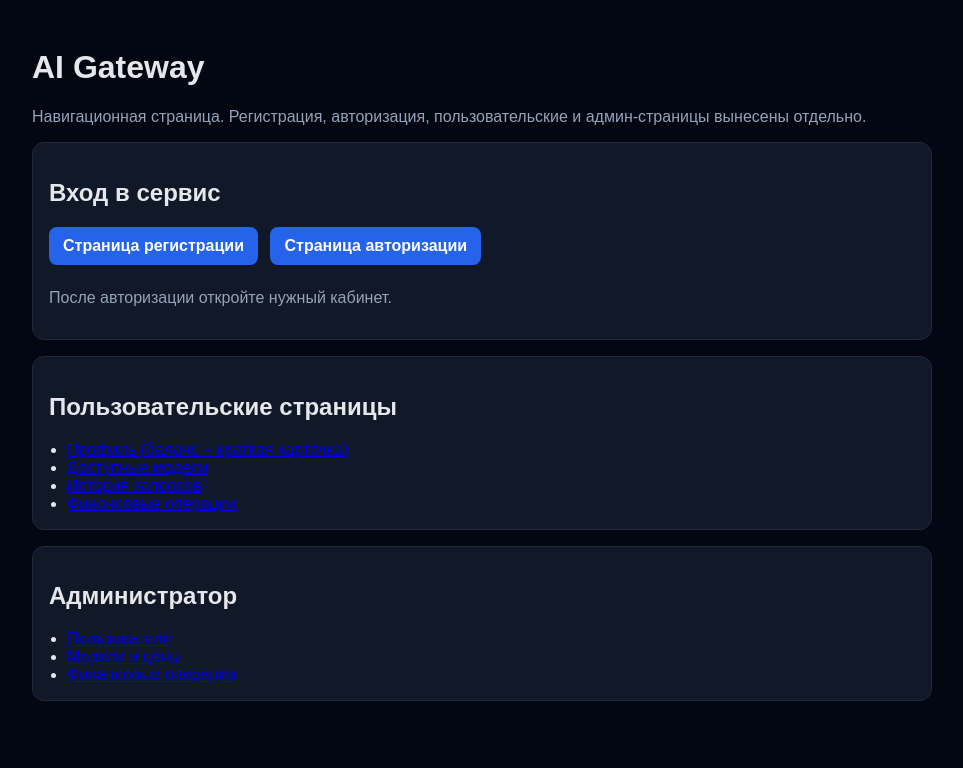
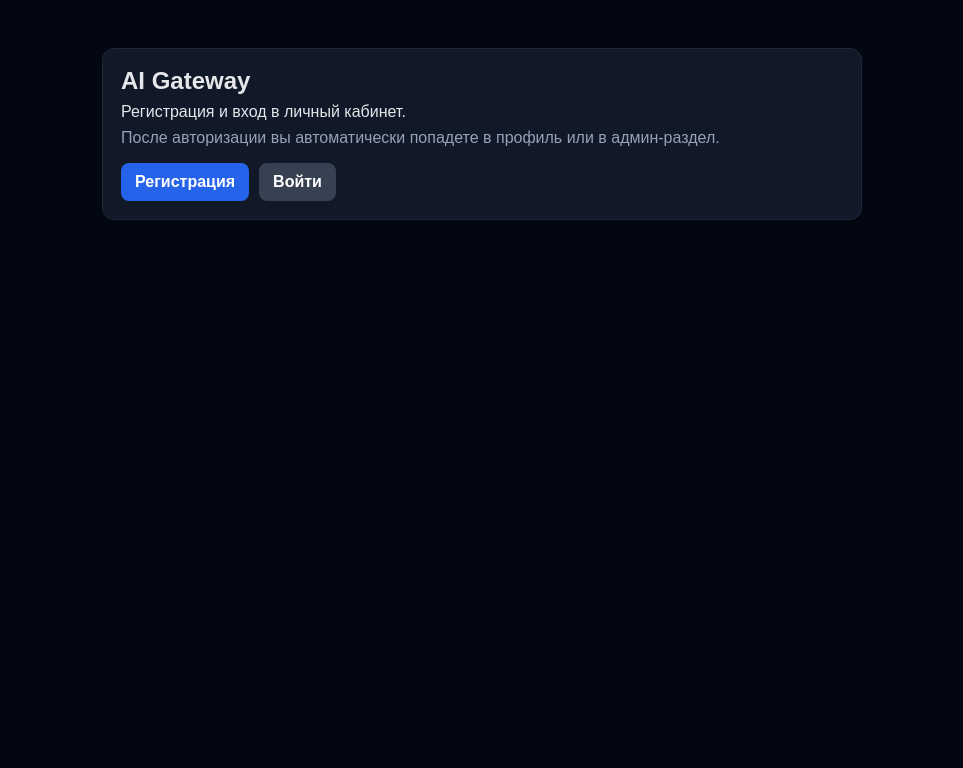
Before and after one commit to IVIproject/ILUSHENKOV_V_4254, a FastAPI app: page /gateway in a window 1280 px wide. Shown: the top 768 px of the page, without its empty margins (158-1121 px from the left). Run offline with FastAPI, Linux system fonts and the light colour scheme; parts of the project's set-up code (start-up, migrations or seed data) failed here and were passed over.

Commit message:
Fix gateway auth recovery and simplify UI routes
Co-authored-by: IVI <IVIproject@users.noreply.github.com>

```diff
--- a/app/main.py
+++ b/app/main.py
@@ -279,6 +279,9 @@ def _verify_gateway_admin_key(user: GatewayUser = Depends(_get_gateway_user)) ->
 def _verify_gateway_user_password(user: GatewayUser, password: str) -> bool:
     if not user.password_hash:
         return False
+    if "$" not in user.password_hash:
+        # Legacy rows were saved without salt; they should be reset via re-registration.
+        return False
     parts = user.password_hash.split("$", 1)
     if len(parts) != 2:
         return False
@@ -591,6 +594,26 @@ def gateway_register(payload: GatewayUserRegisterRequest):
         _ensure_catalog_seeded(db)
         exists = db.query(GatewayUser).filter(GatewayUser.email == email).first()
         if exists:
+            if "$" not in (exists.password_hash or ""):
+                # Recover legacy account: old rows stored digest without salt, so login cannot validate them.
+                if not exists.api_key:
+                    new_key, _, _, _ = generate_api_key()
+                    exists.api_key = new_key
+                exists.password_hash = password_hash
+                exists.is_active = True
+                if _is_admin_email(email):
+                    exists.role = "admin"
+                db.commit()
+                db.refresh(exists)
+                return GatewayUserResponse(
+                    user_id=exists.id,
+                    email=exists.email,
+                    api_key=exists.api_key,
+                    role=exists.role,
+                    token_balance=exists.tokens_balance,
+                    tariff_code=exists.plan,
+                    is_active=exists.is_active,
+                )
             raise HTTPException(status_code=409, detail="Email already registered")
         role = "admin" if _is_admin_email(email) else "user"
         user = GatewayUser(
@@ -622,7 +645,14 @@ def gateway_login(payload: GatewayLoginRequest):
     with SessionLocal() as db:
         _ensure_catalog_seeded(db)
         user = db.query(GatewayUser).filter(GatewayUser.email == email).first()
-        if not user or not _verify_gateway_user_password(user, payload.password):
+        if not user:
+            raise HTTPException(status_code=401, detail="Invalid email or password")
+        if "$" not in (user.password_hash or ""):
+            raise HTTPException(
+                status_code=409,
+                detail="Legacy account detected. Re-register with the same email to reset your password.",
+            )
+        if not _verify_gateway_user_password(user, payload.password):
             raise HTTPException(status_code=401, detail="Invalid email or password")
         if not user.is_active:
             raise HTTPException(status_code=403, detail="Gateway user is inactive")
--- a/templates/gateway/finance.html
+++ b/templates/gateway/finance.html
@@ -20,7 +20,7 @@
     <h1>Финансовые операции</h1>
     <div class="nav">
       <a href="/gateway/profile">Профиль</a>
-      <a href="/gateway/models">Модели</a>
+      <a href="/gateway/models/page">Модели</a>
       <a href="/gateway/history">История запросов</a>
       <a href="/gateway/login">Выход</a>
     </div>
--- a/templates/gateway/history.html
+++ b/templates/gateway/history.html
@@ -20,7 +20,7 @@
     <h1>История запросов</h1>
     <div class="top-nav">
       <a href="/gateway/profile">Профиль</a>
-      <a href="/gateway/models">Модели</a>
+      <a href="/gateway/models/page">Модели</a>
       <a href="/gateway/finance">Финансы</a>
     </div>
     <section class="card">
--- a/templates/gateway/index.html
+++ b/templates/gateway/index.html
@@ -5,24 +5,13 @@
   <meta name="viewport" content="width=device-width, initial-scale=1.0" />
   <title>AI Gateway</title>
   <style>
-    body {
-      margin: 0;
-      font-family: Arial, sans-serif;
-      background: #030712;
-      color: #e5e7eb;
-    }
-    .container {
-      max-width: 900px;
-      margin: 0 auto;
-      padding: 28px 16px 52px;
-    }
-    .card {
-      background: #111827;
-      border: 1px solid #1f2937;
-      border-radius: 12px;
-      padding: 16px;
-      margin-bottom: 16px;
-    }
+    body { margin: 0; font-family: Arial, sans-serif; background: #030712; color: #e5e7eb; }
+    .container { max-width: 760px; margin: 0 auto; padding: 48px 16px 56px; }
+    .card { background: #111827; border: 1px solid #1f2937; border-radius: 12px; padding: 18px; }
+    h1 { margin: 0 0 8px; }
+    p { margin: 0; }
+    .muted { color: #94a3b8; margin-top: 8px; }
+    .actions { display: flex; flex-wrap: wrap; gap: 10px; margin-top: 16px; }
     a.button {
       display: inline-block;
       text-decoration: none;
@@ -31,47 +20,20 @@
       color: #fff;
       padding: 10px 14px;
       font-weight: 700;
-      margin-right: 8px;
-      margin-bottom: 8px;
     }
-    .muted {
-      color: #94a3b8;
-    }
-    ul {
-      margin: 8px 0 0;
-      padding-left: 18px;
-    }
+    a.button.secondary { background: #374151; }
   </style>
 </head>
 <body>
   <div class="container">
-    <h1>AI Gateway</h1>
-    <p class="muted">Навигационная страница. Регистрация, авторизация, пользовательские и админ-страницы вынесены отдельно.</p>
-
     <section class="card">
-      <h2>Вход в сервис</h2>
-      <a class="button" href="/gateway/register">Страница регистрации</a>
-      <a class="button" href="/gateway/login">Страница авторизации</a>
-      <p class="muted">После авторизации откройте нужный кабинет.</p>
-    </section>
-
-    <section class="card">
-      <h2>Пользовательские страницы</h2>
-      <ul>
-        <li><a href="/gateway/profile">Профиль (баланс + краткая карточка)</a></li>
-        <li><a href="/gateway/models">Доступные модели</a></li>
-        <li><a href="/gateway/history">История запросов</a></li>
-        <li><a href="/gateway/finance">Финансовые операции</a></li>
-      </ul>
-    </section>
-
-    <section class="card">
-      <h2>Администратор</h2>
-      <ul>
-        <li><a href="/gateway/admin/users/ui">Пользователи</a></li>
-        <li><a href="/gateway/admin/models/ui">Модели и цены</a></li>
-        <li><a href="/gateway/admin/finance/ui">Финансовые операции</a></li>
-      </ul>
+      <h1>AI Gateway</h1>
+      <p>Регистрация и вход в личный кабинет.</p>
+      <p class="muted">После авторизации вы автоматически попадете в профиль или в админ-раздел.</p>
+      <div class="actions">
+        <a class="button" href="/gateway/register">Регистрация</a>
+        <a class="button secondary" href="/gateway/login">Войти</a>
+      </div>
     </section>
   </div>
 </body>
--- a/templates/gateway/model-detail.html
+++ b/templates/gateway/model-detail.html
@@ -32,7 +32,7 @@
     </div>
     <nav class="nav">
       <a href="/gateway/profile">Профиль</a>
-      <a href="/gateway/models">Модели</a>
+      <a href="/gateway/models/page">Модели</a>
       <a href="/gateway/history">История запросов</a>
       <a href="/gateway/finance">Финансовые операции</a>
     </nav>
@@ -64,7 +64,7 @@
     }
 
     function getModelIdFromPath() {
-      const prefix = "/gateway/models/";
+      const prefix = "/gateway/model/";
       const path = window.location.pathname;
       if (!path.startsWith(prefix)) return "";
       return decodeURIComponent(path.slice(prefix.length));
--- a/templates/gateway/models.html
+++ b/templates/gateway/models.html
@@ -88,7 +88,7 @@
         <button data-model="${item.model_id}">Открыть страницу модели</button>
       `;
       node.querySelector("button").onclick = () => {
-        window.location.href = `/gateway/models/${encodeURIComponent(item.model_id)}`;
+        window.location.href = `/gateway/model/${encodeURIComponent(item.model_id)}`;
       };
       return node;
     }
--- a/templates/gateway/profile.html
+++ b/templates/gateway/profile.html
@@ -19,7 +19,7 @@
     <h1>Профиль пользователя</h1>
     <p class="muted">Баланс и быстрые переходы к моделям, истории и операциям.</p>
     <div class="nav">
-      <a href="/gateway/models">Доступные модели</a>
+      <a href="/gateway/models/page">Доступные модели</a>
       <a href="/gateway/history">История запросов</a>
       <a href="/gateway/finance">Финансовые операции</a>
       <button id="logoutBtn">Выйти</button>
```
Also changed, not shown: templates/gateway/register.html (+10 -1 lines), tests/test_app.py (+59 -0 lines).
